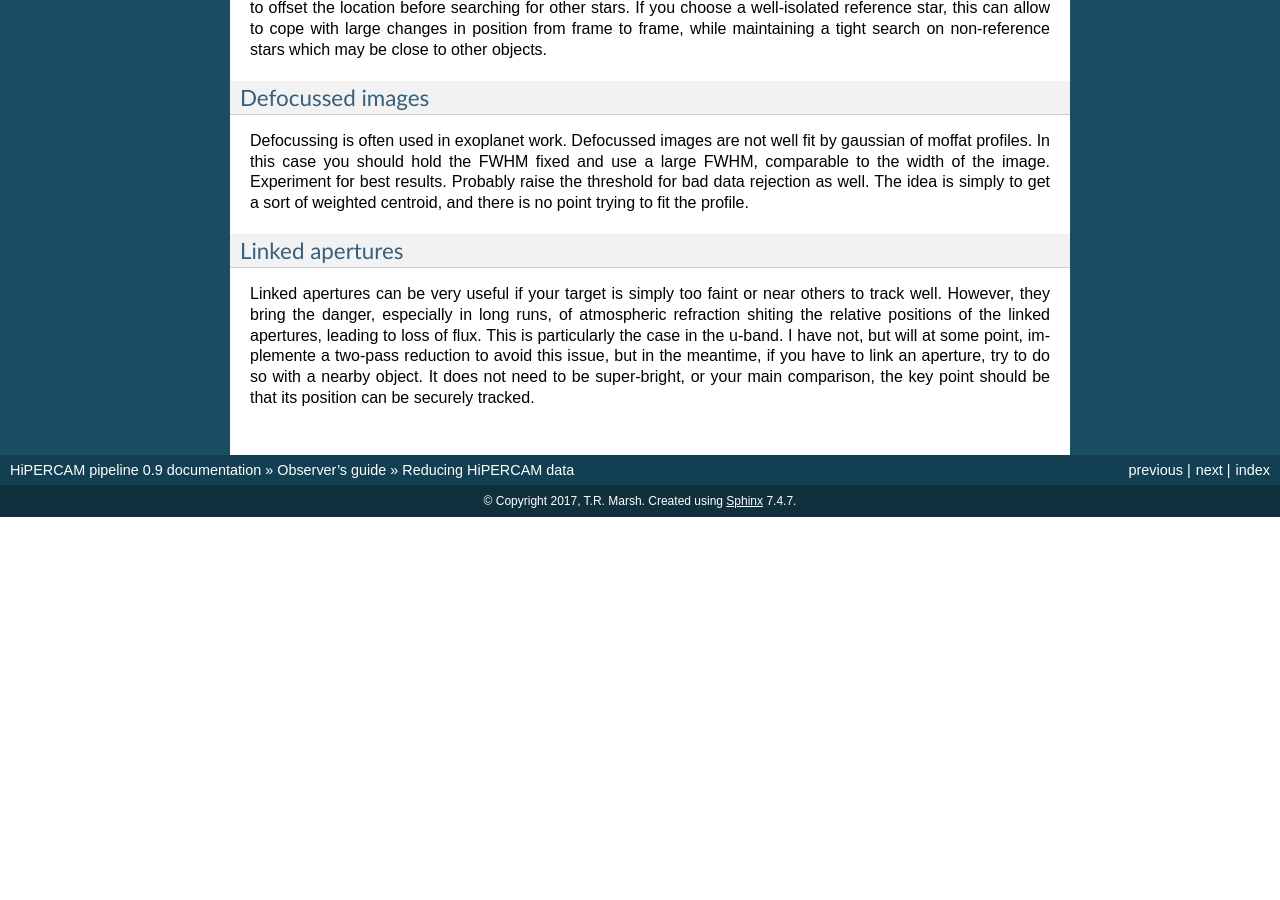
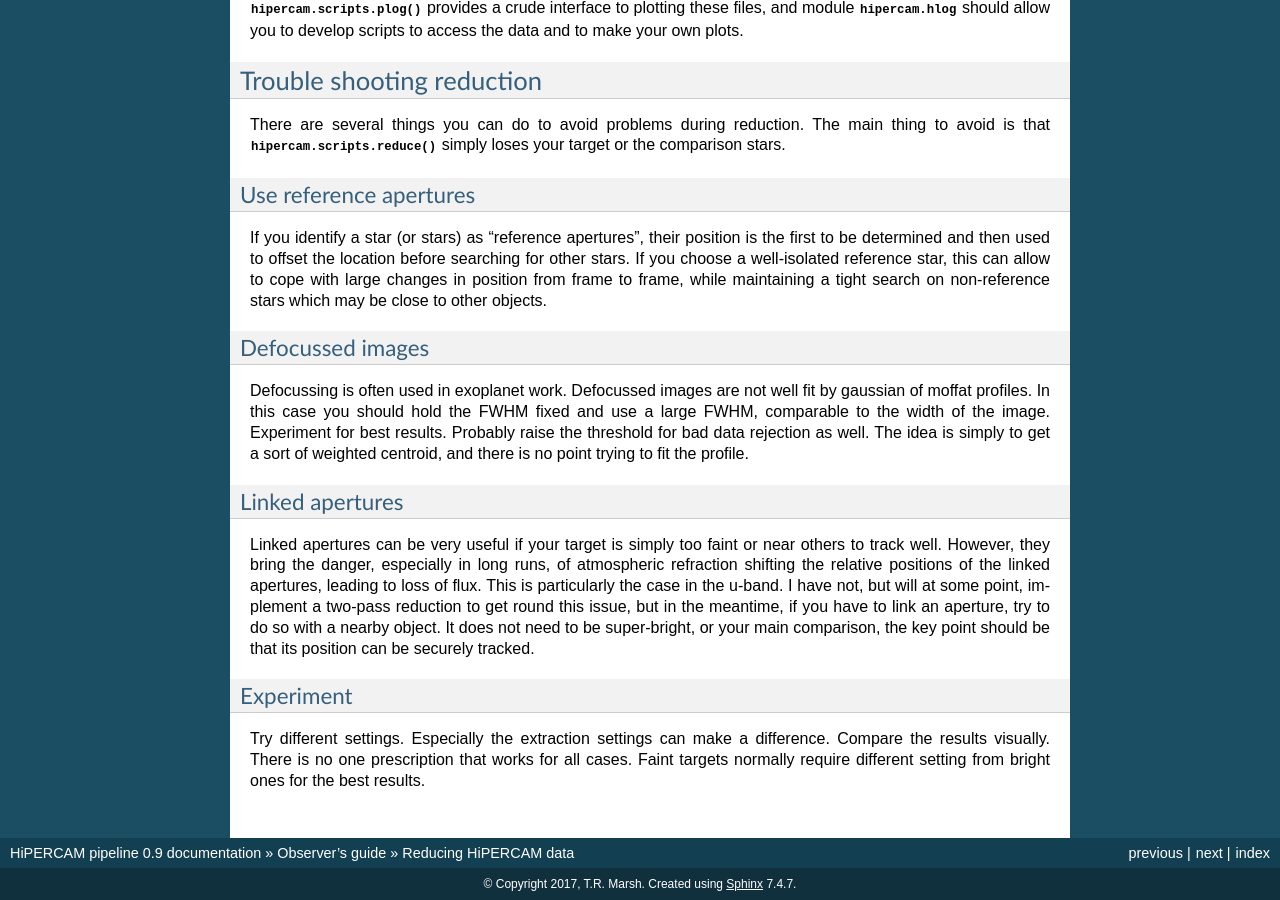
Before and after one commit to HiPERCAM/hipercam, a Sphinx documentation site: the page built from docs/reduction.rst, in a window 1280 px wide and 900 px high, scrolled down 4167 px. Built offline with Sphinx 7.4.7, drawn with Linux system fonts in a browser that asks for light colours; formulas are drawn with MathJax 3; before the commit the page ends 4684 px from its top, so only the background shows below that; some of the changed text lies outside the part shown.

Commit message:
and a few more updates to the reduction docs

```diff
--- a/docs/reduction.rst
+++ b/docs/reduction.rst
@@ -104,6 +104,19 @@
    using different values of the parameter ``ngroup`` which can have a
    significant effect on the removal of stars from the final frame and
    then to compare the results against each other. See |makeflat|.
+
+Fringing / darks
+================
+
+With |hiper| there is some fringing in the z-band and to a much
+smaller extent in the i-band. Fringing does not flat-field away because it is
+the result of illumination by the emission-line dominated night sky whereas
+twilight flats come from broad-band illumination. It should be possible to
+correct for it, but I have yet to do so. This is mostly here for warning.
+
+.. Warning::
+   I have yet to implement corrections for fringing or dark current in the
+   |hiper| pipeline.
 
 Aperture files
 ==============
@@ -242,9 +255,17 @@
 
 Linked apertures can be very useful if your target is simply too faint or near
 others to track well. However, they bring the danger, especially in long runs,
-of atmospheric refraction shiting the relative positions of the linked
+of atmospheric refraction shifting the relative positions of the linked
 apertures, leading to loss of flux. This is particularly the case in the
-u-band. I have not, but will at some point, implemente a two-pass reduction to
-avoid this issue, but in the meantime, if you have to link an aperture, try to
+u-band. I have not, but will at some point, implement a two-pass reduction to
+get round this issue, but in the meantime, if you have to link an aperture, try to
 do so with a nearby object. It does not need to be super-bright, or your main
 comparison, the key point should be that its position can be securely tracked.
+
+Experiment
+----------
+
+Try different settings. Especially the extraction settings can make a
+difference. Compare the results visually. There is no one prescription
+that works for all cases. Faint targets normally require different setting
+from bright ones for the best results.
```
